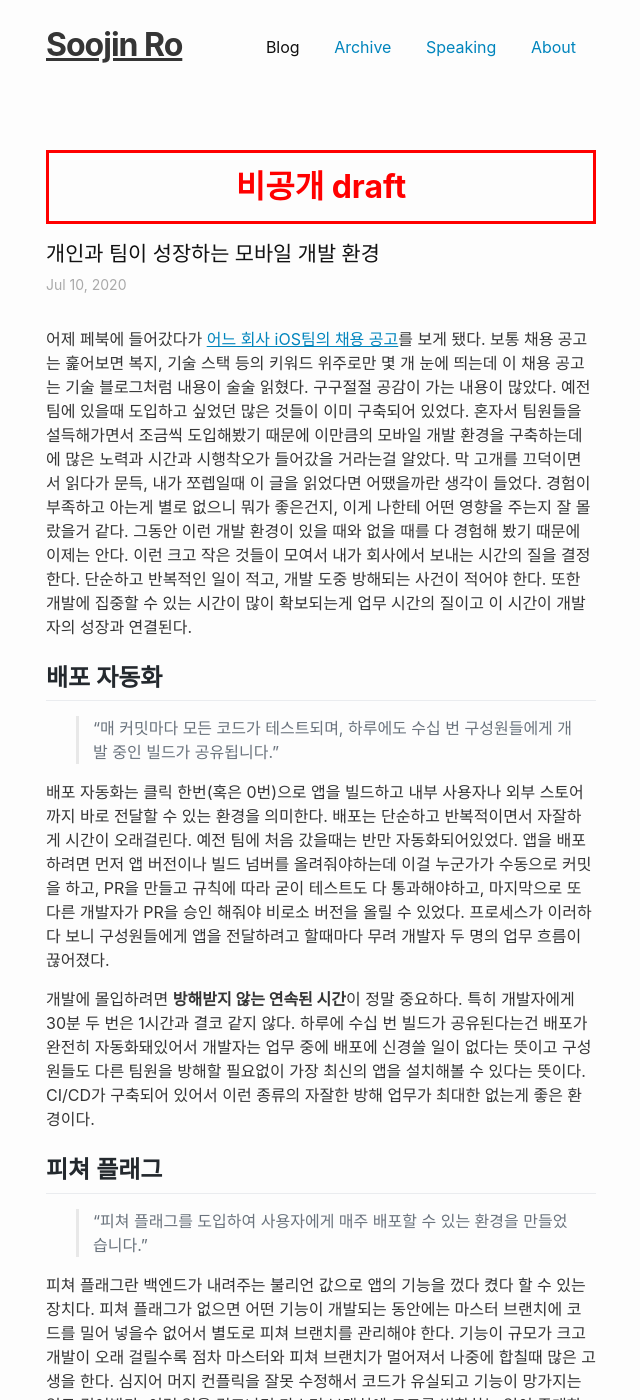
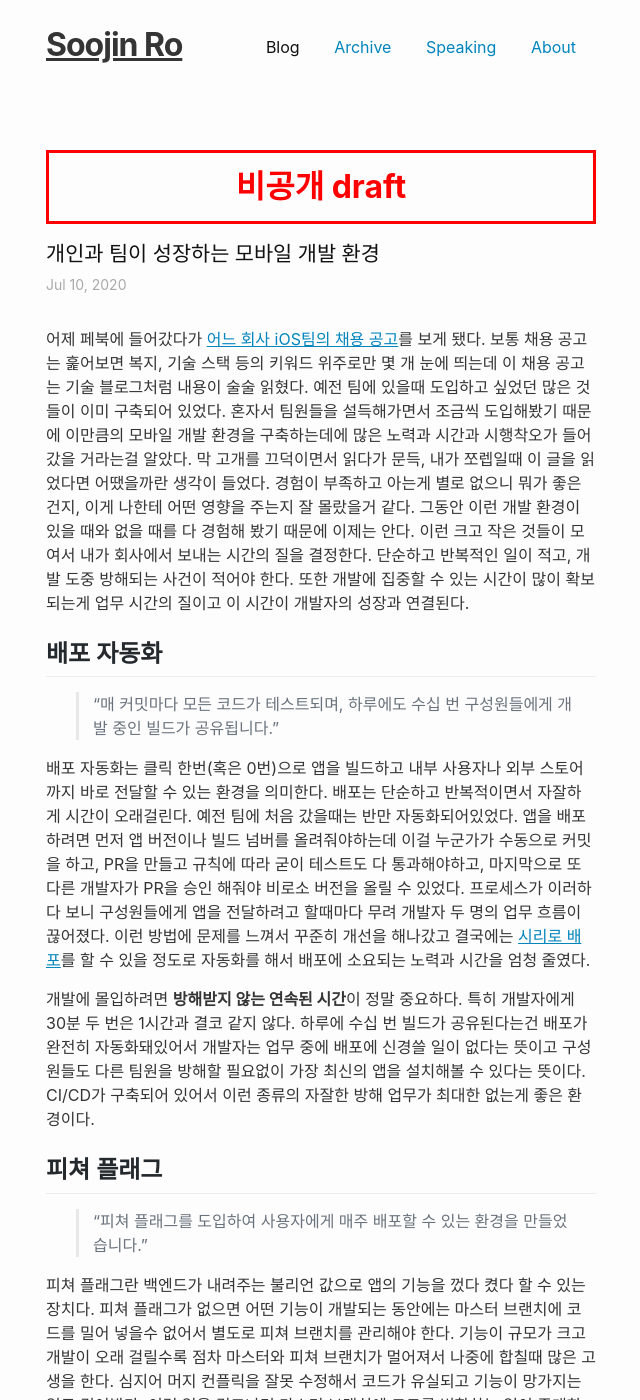
Before and after one commit to nsoojin/nsoojin.github.io, a Jekyll site: the page built from _posts/2020-07-10-mobile-platform.md, in a window 1280 px wide and 1400 px high. Shown: the whole window, without its empty margins (319-959 px from the left). Built offline with Jekyll 4.4.1, drawn with Linux system fonts in a browser that asks for light colours; comment, search, counter and statistics services are not loaded.

Commit message:
mobile platform

```diff
--- a/_posts/2020-07-10-mobile-platform.md
+++ b/_posts/2020-07-10-mobile-platform.md
@@ -11,12 +11,12 @@ published: true
 meta: {}
 ---
 
-어제 페북에 들어갔다가 [어느 회사 iOS팀의 채용 공고](https://www.notion.so/iOS-9752c0f7a210494e9a1ddcecb2f5e48a)를 보게 됐다. 보통 채용 공고는 훑어보면 복지, 기술 스택 등의 키워드 위주로만 몇 개 눈에 띄는데 이 채용 공고는 기술 블로그처럼 내용이 술술 읽혔다. 구구절절 공감이 가는 내용이 많았다. 예전 팀에 있을때 도입하고 싶었던 많은 것들이 이미 구축되어 있었다. 혼자서 팀원들을 설득해가면서 조금씩 도입해봤기 때문에 이만큼의 모바일 개발 환경을 구축하는데에 많은 노력과 시간과 시행착오가 들어갔을 거라는걸 알았다. 막 고개를 끄덕이면서 읽다가 문득, 내가 쪼렙일때 이 글을 읽었다면 어땠을까란 생각이 들었다. 경험이 부족하고 아는게 별로 없으니 뭐가 좋은건지, 이게 나한테 어떤 영향을 주는지 잘 몰랐을거 같다. 그동안 이런 개발 환경이 있을 때와 없을 때를 다 경험해 봤기 때문에 이제는 안다. 이런 크고 작은 것들이 모여서 내가 회사에서 보내는 시간의 질을 결정한다. 단순하고 반복적인 일이 적고, 개발 도중 방해되는 사건이 적어야 한다. 또한 개발에 집중할 수 있는 시간이 많이 확보되는게 업무 시간의 질이고 이 시간이 개발자의 성장과 연결된다.
+어제 페북에 들어갔다가 [어느 회사 iOS팀의 채용 공고](https://www.notion.so/iOS-9752c0f7a210494e9a1ddcecb2f5e48a)를 보게 됐다. 보통 채용 공고는 훑어보면 복지, 기술 스택 등의 키워드 위주로만 몇 개 눈에 띄는데 이 채용 공고는 기술 블로그처럼 내용이 술술 읽혔다. 예전 팀에 있을때 도입하고 싶었던 많은 것들이 이미 구축되어 있었다. 혼자서 팀원들을 설득해가면서 조금씩 도입해봤기 때문에 이만큼의 모바일 개발 환경을 구축하는데에 많은 노력과 시간과 시행착오가 들어갔을 거라는걸 알았다. 막 고개를 끄덕이면서 읽다가 문득, 내가 쪼렙일때 이 글을 읽었다면 어땠을까란 생각이 들었다. 경험이 부족하고 아는게 별로 없으니 뭐가 좋은건지, 이게 나한테 어떤 영향을 주는지 잘 몰랐을거 같다. 그동안 이런 개발 환경이 있을 때와 없을 때를 다 경험해 봤기 때문에 이제는 안다. 이런 크고 작은 것들이 모여서 내가 회사에서 보내는 시간의 질을 결정한다. 단순하고 반복적인 일이 적고, 개발 도중 방해되는 사건이 적어야 한다. 또한 개발에 집중할 수 있는 시간이 많이 확보되는게 업무 시간의 질이고 이 시간이 개발자의 성장과 연결된다.
 
 ## 배포 자동화
 > "매 커밋마다 모든 코드가 테스트되며, 하루에도 수십 번 구성원들에게 개발 중인 빌드가 공유됩니다."
 
-배포 자동화는 클릭 한번(혹은 0번)으로 앱을 빌드하고 내부 사용자나 외부 스토어까지 바로 전달할 수 있는 환경을 의미한다. 배포는 단순하고 반복적이면서 자잘하게 시간이 오래걸린다. 예전 팀에 처음 갔을때는 반만 자동화되어있었다. 앱을 배포하려면 먼저 앱 버전이나 빌드 넘버를 올려줘야하는데 이걸 누군가가 수동으로 커밋을 하고, PR을 만들고 규칙에 따라 굳이 테스트도 다 통과해야하고, 마지막으로 또다른 개발자가 PR을 승인 해줘야 비로소 버전을 올릴 수 있었다. 프로세스가 이러하다 보니 구성원들에게 앱을 전달하려고 할때마다 무려 개발자 두 명의 업무 흐름이 끊어졌다.
+배포 자동화는 클릭 한번(혹은 0번)으로 앱을 빌드하고 내부 사용자나 외부 스토어까지 바로 전달할 수 있는 환경을 의미한다. 배포는 단순하고 반복적이면서 자잘하게 시간이 오래걸린다. 예전 팀에 처음 갔을때는 반만 자동화되어있었다. 앱을 배포하려면 먼저 앱 버전이나 빌드 넘버를 올려줘야하는데 이걸 누군가가 수동으로 커밋을 하고, PR을 만들고 규칙에 따라 굳이 테스트도 다 통과해야하고, 마지막으로 또다른 개발자가 PR을 승인 해줘야 비로소 버전을 올릴 수 있었다. 프로세스가 이러하다 보니 구성원들에게 앱을 전달하려고 할때마다 무려 개발자 두 명의 업무 흐름이 끊어졌다. 이런 방법에 문제를 느껴서 꾸준히 개선을 해나갔고 결국에는 [시리로 배포](https://soojin.ro/blog/hey-siri-deploy-app)를 할 수 있을 정도로 자동화를 해서 배포에 소요되는 노력과 시간을 엄청 줄였다.
 
 개발에 몰입하려면 **방해받지 않는 연속된 시간**이 정말 중요하다. 특히 개발자에게 30분 두 번은 1시간과 결코 같지 않다. 하루에 수십 번 빌드가 공유된다는건 배포가 완전히 자동화돼있어서 개발자는 업무 중에 배포에 신경쓸 일이 없다는 뜻이고 구성원들도 다른 팀원을 방해할 필요없이 가장 최신의 앱을 설치해볼 수 있다는 뜻이다. CI/CD가 구축되어 있어서 이런 종류의 자잘한 방해 업무가 최대한 없는게 좋은 환경이다.
 
```
